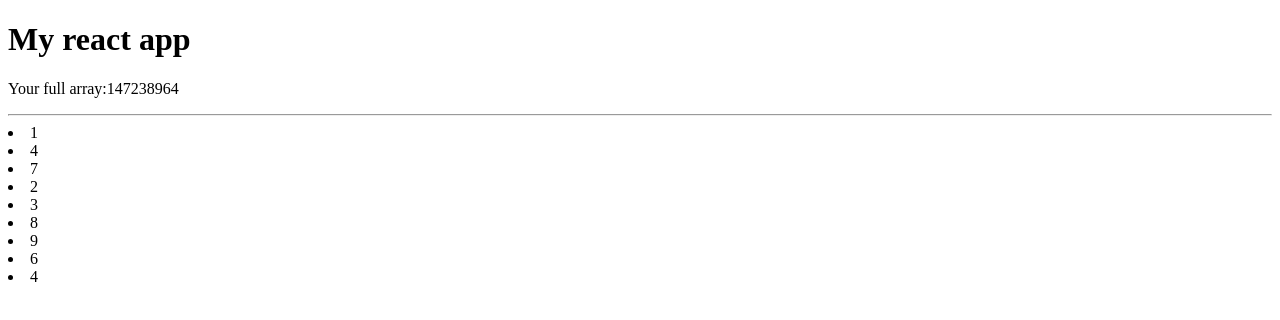
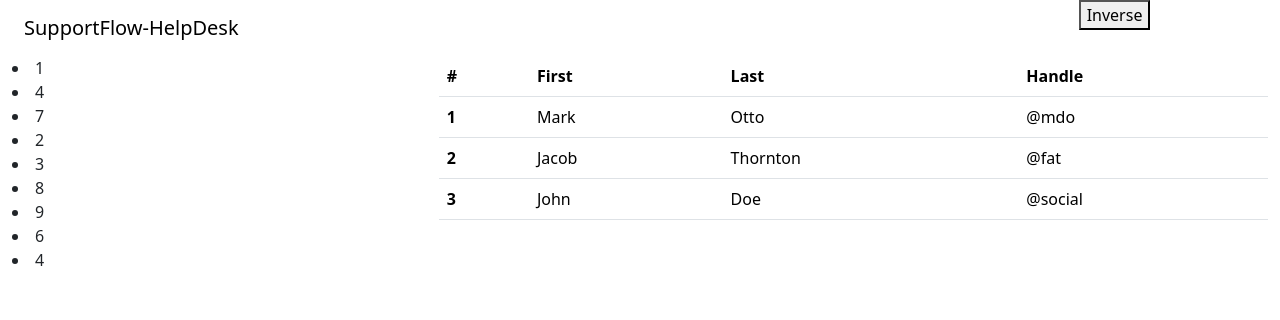
Before and after one commit to imtiyaz-hirani/hex_fsd_sept-2026, a React (Vite) app in the folder react-ui/: page / in a window 1280 px wide. Shown: the top 320 px of the page. Built offline with nearby package versions, Linux system fonts and the light colour scheme.

Commit message:
multi component layout

```diff
--- a/react-ui/index.html
+++ b/react-ui/index.html
@@ -5,6 +5,7 @@
     <link rel="icon" type="image/svg+xml" href="/favicon.svg" />
     <meta name="viewport" content="width=device-width, initial-scale=1.0" />
     <title>react-ui</title>
+<link href="https://cdn.jsdelivr.net/npm/bootstrap@5.3.3/dist/css/bootstrap.min.css" rel="stylesheet" integrity="sha384-QWTKZyjpPEjISv5WaRU9OFeRpok6YctnYmDr5pNlyT2bRjXh0JMhjY6hW+ALEwIH" crossorigin="anonymous">
   </head>
   <body>
     <div id="root"></div>
--- a/react-ui/src/App.jsx
+++ b/react-ui/src/App.jsx
@@ -1,20 +1,36 @@
-const App = () =>{ //component
+import Auth from "./components/Auth"
+import Navbar from "./components/Navbar"
+import Nums from "./components/Nums"
+import Todos from "./components/todos"
 
-  const nums = [1,4,7,2,3,8,9,6,4]
-
-  return(
-    <div>
-      <h1>My react app</h1>
-      <p>Your full array:{nums}</p>
-      <hr />
-      {/** Iterating over the array using map */}
-      {
-        nums.map((n,index)=>(
-          <li key={index}>{n}</li>
-        ))
-      }
+const App = () => { //parent component
+  return (
+    <div className="container-fluid">
+      <div className="row">
+        <div className="col-md-10">
+          <Navbar />
+        </div>
+        <div className="col-md-2">
+          <Auth />
+        </div>
+      </div>
+      <div className="row">
+        <div className="col-md-4">
+          <Nums />
+        </div>
+        <div className="col-md-8">
+          <Todos />
+        </div>
+      </div>
+      <div className="row">
+        <div className="col-md-12"></div>
+      </div>
+      <div className="row">
+        <div className="col-md-12"></div>
+      </div>
     </div>
   )
+
 }
 
 export default App
--- /dev/null
+++ b/react-ui/src/components/Auth.jsx
@@ -0,0 +1,8 @@
+function Auth(){
+    return(
+        <div>
+            <button type="button" className="btn-outline theme-inverse">Inverse</button>
+        </div>
+    )
+}
+export default Auth
--- /dev/null
+++ b/react-ui/src/components/Navbar.jsx
@@ -0,0 +1,11 @@
+function Navbar() {
+    return (
+        <nav className="navbar ">
+            <div className="container-fluid">
+                <a className="navbar-brand" href="#">SupportFlow-HelpDesk</a>
+            </div>
+        </nav>
+    )
+}
+
+export default Navbar
--- /dev/null
+++ b/react-ui/src/components/Nums.jsx
@@ -0,0 +1,14 @@
+function Nums() {
+    const nums = [1, 4, 7, 2, 3, 8, 9, 6, 4]
+    return (
+        <div>
+            {/** Iterating over the array using map */}
+            {
+                nums.map((n, index) => (
+                    <li key={index}>{n}</li>
+                ))
+            }
+        </div>
+    )
+}
+export default Nums
--- /dev/null
+++ b/react-ui/src/components/Todos.jsx
@@ -0,0 +1,36 @@
+function Todos(){
+
+    return(
+        <table className="table">
+  <thead>
+    <tr>
+      <th scope="col">#</th>
+      <th scope="col">First</th>
+      <th scope="col">Last</th>
+      <th scope="col">Handle</th>
+    </tr>
+  </thead>
+  <tbody>
+    <tr>
+      <th scope="row">1</th>
+      <td>Mark</td>
+      <td>Otto</td>
+      <td>@mdo</td>
+    </tr>
+    <tr>
+      <th scope="row">2</th>
+      <td>Jacob</td>
+      <td>Thornton</td>
+      <td>@fat</td>
+    </tr>
+    <tr>
+      <th scope="row">3</th>
+      <td>John</td>
+      <td>Doe</td>
+      <td>@social</td>
+    </tr>
+  </tbody>
+</table>
+    )
+}
+export default Todos
```
